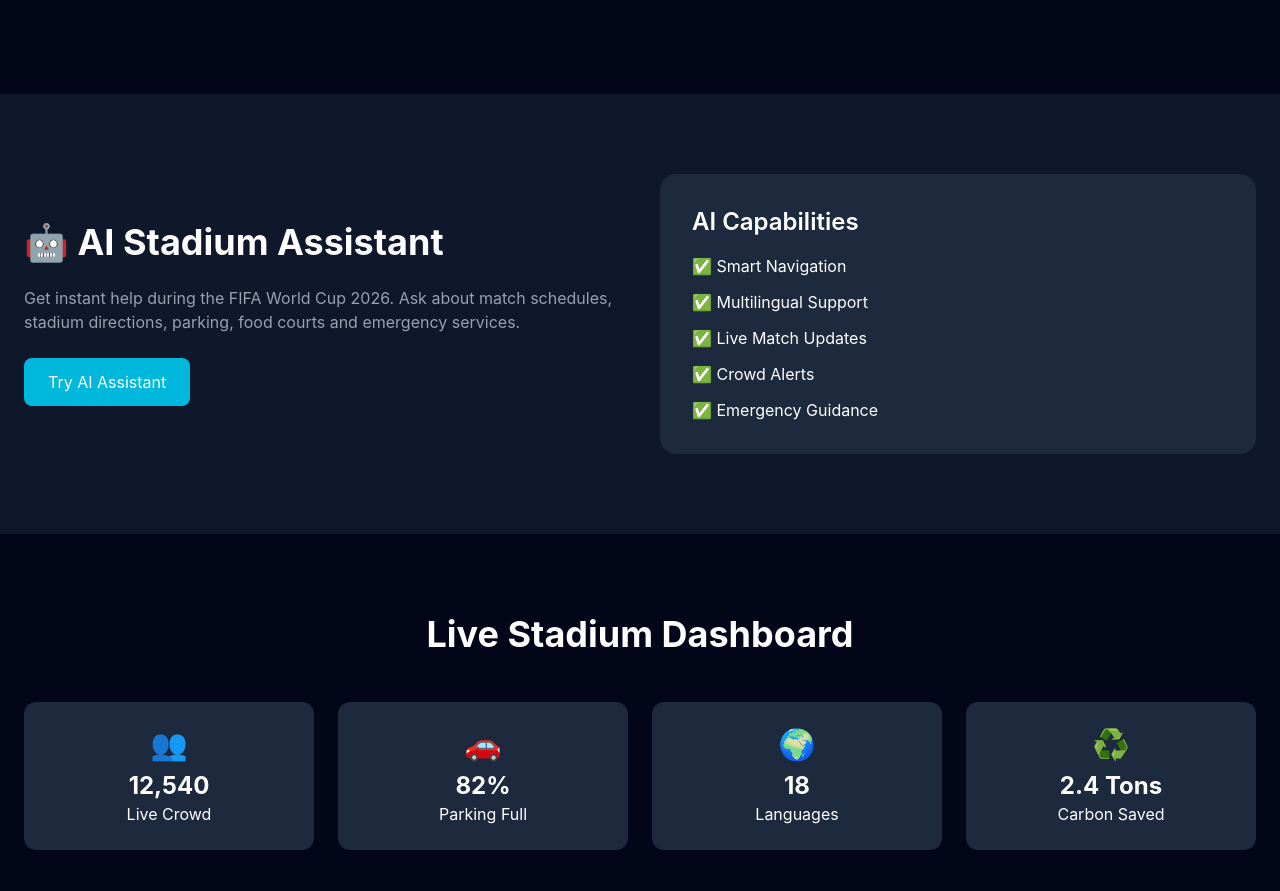
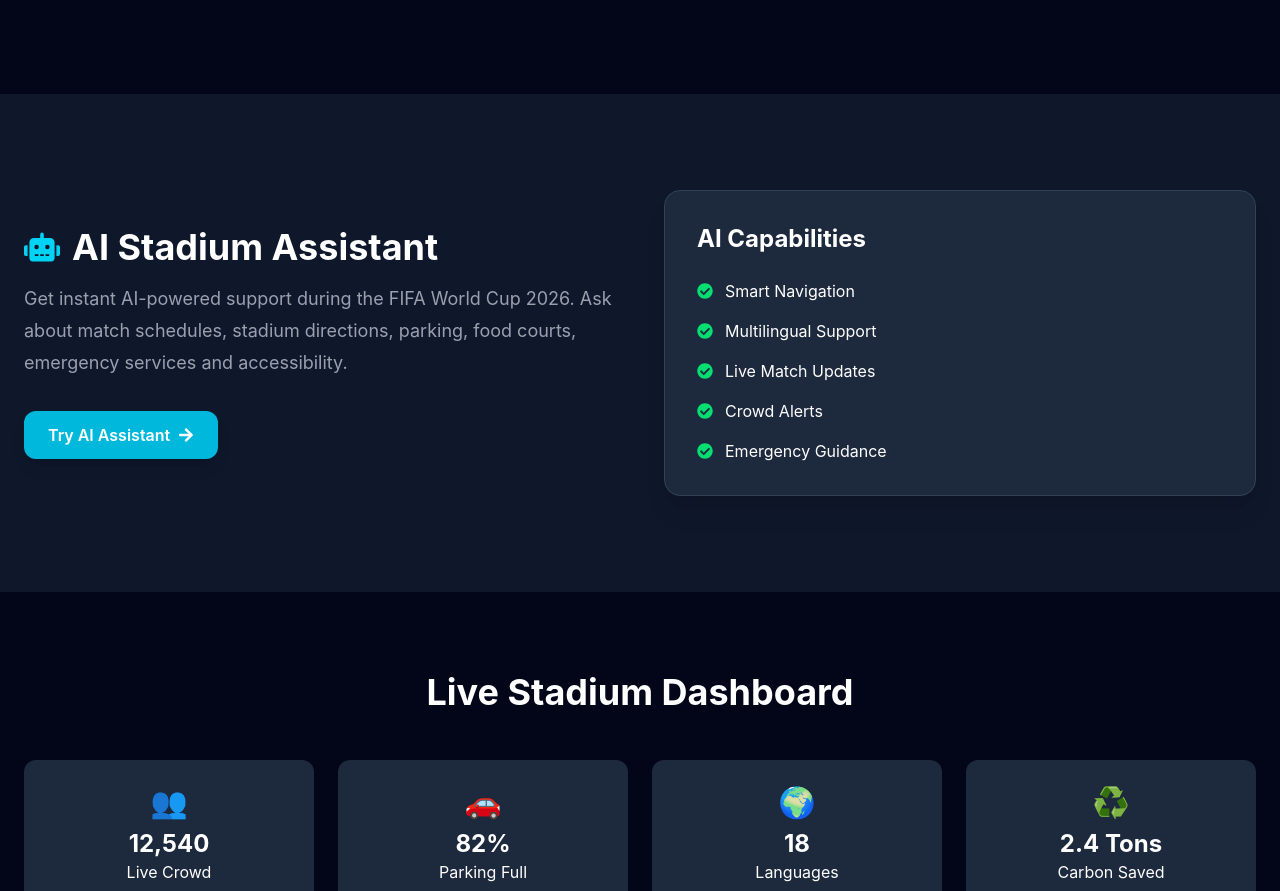
Before and after one commit to Darsh7023/ArenaMind-AI, a React (Vite) app: page / in a window 1280 px wide. Shown: the part 1651-2542 px from the top of the page. Built offline with nearby package versions, Linux system fonts and the light colour scheme.

Commit message:
Updated AI Assistant

```diff
--- a/src/components/AIAssistant/AIAssistant.jsx
+++ b/src/components/AIAssistant/AIAssistant.jsx
@@ -1,36 +1,67 @@
+import { FaRobot, FaArrowRight, FaCheckCircle } from "react-icons/fa";
+
 function AIAssistant() {
   return (
-    <section className="py-20 bg-slate-900 text-white">
-      <div className="max-w-7xl mx-auto px-6 grid md:grid-cols-2 gap-10 items-center">
+    <section className="py-24 bg-slate-900 text-white">
+      <div className="max-w-7xl mx-auto px-6 grid md:grid-cols-2 gap-12 items-center">
 
+        {/* Left Side */}
         <div>
-          <h2 className="text-4xl font-bold mb-6">
-            🤖 AI Stadium Assistant
-          </h2>
+          <div className="flex items-center gap-3 mb-4">
+            <FaRobot className="text-cyan-400 text-4xl" />
+            <h2 className="text-4xl font-bold">
+              AI Stadium Assistant
+            </h2>
+          </div>
 
-          <p className="text-gray-400 mb-6">
-            Get instant help during the FIFA World Cup 2026.
-            Ask about match schedules, stadium directions,
-            parking, food courts and emergency services.
+          <p className="text-gray-400 text-lg leading-8 mb-8">
+            Get instant AI-powered support during the FIFA World Cup 2026.
+            Ask about match schedules, stadium directions, parking,
+            food courts, emergency services and accessibility.
           </p>
 
-          <button className="bg-cyan-500 px-6 py-3 rounded-lg hover:bg-cyan-600">
+          <button className="flex items-center gap-2 bg-cyan-500 hover:bg-cyan-600 px-6 py-3 rounded-xl font-semibold transition duration-300 shadow-lg">
             Try AI Assistant
+            <FaArrowRight />
           </button>
         </div>
 
-        <div className="bg-slate-800 p-8 rounded-2xl">
-          <h3 className="text-2xl font-semibold mb-4">
+        {/* Right Side */}
+        <div className="bg-slate-800 rounded-2xl p-8 border border-slate-700 shadow-xl">
+
+          <h3 className="text-2xl font-bold mb-6">
             AI Capabilities
           </h3>
 
-          <ul className="space-y-3">
-            <li>✅ Smart Navigation</li>
-            <li>✅ Multilingual Support</li>
-            <li>✅ Live Match Updates</li>
-            <li>✅ Crowd Alerts</li>
-            <li>✅ Emergency Guidance</li>
-          </ul>
+          <div className="space-y-4">
+
+            <div className="flex items-center gap-3">
+              <FaCheckCircle className="text-green-400" />
+              <span>Smart Navigation</span>
+            </div>
+
+            <div className="flex items-center gap-3">
+              <FaCheckCircle className="text-green-400" />
+              <span>Multilingual Support</span>
+            </div>
+
+            <div className="flex items-center gap-3">
+              <FaCheckCircle className="text-green-400" />
+              <span>Live Match Updates</span>
+            </div>
+
+            <div className="flex items-center gap-3">
+              <FaCheckCircle className="text-green-400" />
+              <span>Crowd Alerts</span>
+            </div>
+
+            <div className="flex items-center gap-3">
+              <FaCheckCircle className="text-green-400" />
+              <span>Emergency Guidance</span>
+            </div>
+
+          </div>
+
         </div>
 
       </div>
```
